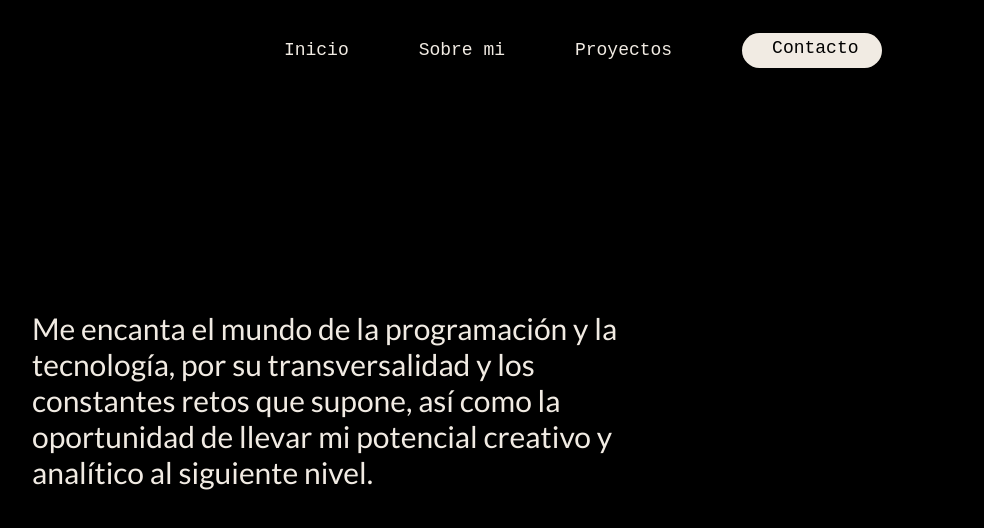
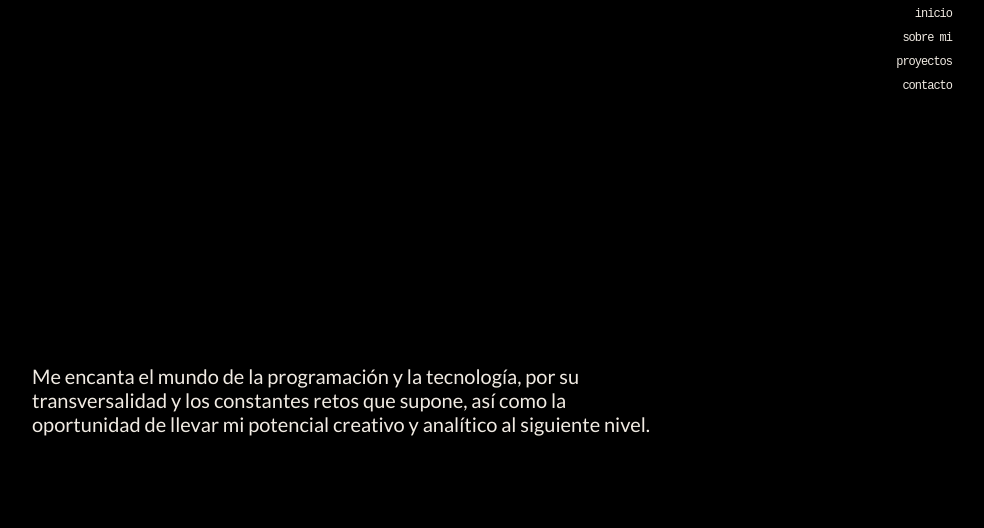
Before and after one commit to cterrasid/my-second-portfolio, a Next.js app: page /index/description in a window 1280 px wide. Shown: the top 528 px of the page, without its empty margins (288-1272 px from the left). Built offline with nearby package versions, Linux system fonts and the light colour scheme; a web font is replaced by a local one.

Commit message:
Change the breakpoints value to number, and fix z-positioning of elements

```diff
--- a/components/BackgroundImage/index.js
+++ b/components/BackgroundImage/index.js
@@ -41,6 +41,7 @@ export default function BackgroundImage() {
           display: flex;
           height: 100%;
           width: 100%;
+          z-index: 0;
         }
 
         div.body {
--- a/components/DotMenu/index.js
+++ b/components/DotMenu/index.js
@@ -62,7 +62,7 @@ export default function DotMenu() {
           width: 10px;
         }
 
-        @media all and (min-width: ${breakpoints.tablet}) {
+        @media all and (min-width: ${breakpoints.tablet}px) {
           section {
             align-items: center;
             backdrop-filter: blur(3px);
@@ -82,7 +82,7 @@ export default function DotMenu() {
           }
         }
 
-        @media all and (min-width: ${breakpoints.laptop}) {
+        @media all and (min-width: ${breakpoints.laptop}px) {
           section {
             backdrop-filter: none;
             height: 100px;
--- a/components/Tag/styles.js
+++ b/components/Tag/styles.js
@@ -1,5 +1,5 @@
 import css from 'styled-jsx/css'
-import { fonts, colors, breakpoints } from '../../styles/theme'
+import { fonts, colors, breakpoints } from 'styles/theme'
 
 export default css`
   section {
@@ -29,7 +29,7 @@ export default css`
     margin-left: 5px;
   }
 
-  @media all and (min-width: ${breakpoints.tablet}) {
+  @media all and (min-width: ${breakpoints.tablet}px) {
     section:last-child {
       align-self: flex-end;
       margin-right: 15px;
--- a/styles/theme.js
+++ b/styles/theme.js
@@ -15,7 +15,7 @@ export const colors = {
 }
 
 export const breakpoints = {
-  tablet: '768px',
-  laptop: '1024px',
-  desktop: '1440px',
+  tablet: 768,
+  laptop: 1024,
+  desktop: 1440,
 }
```
Also changed, not shown: components/HeaderText/index.js (+4 -22 lines), package.json (+5 -2 lines), 2 other files (tests, documents, lock files or other folders).
